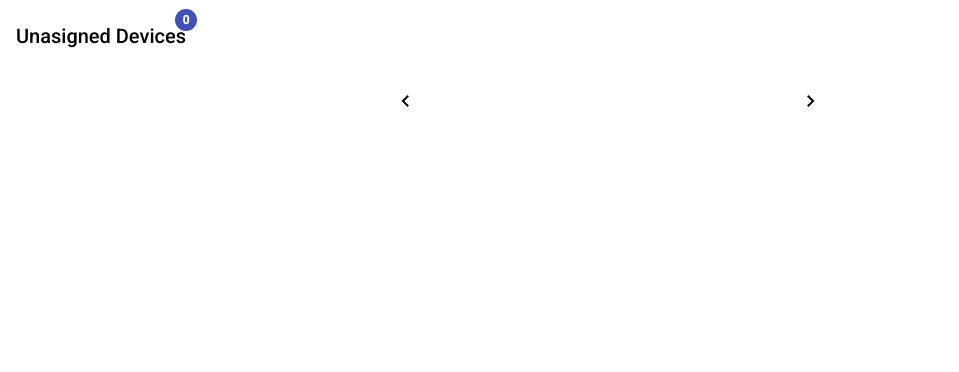
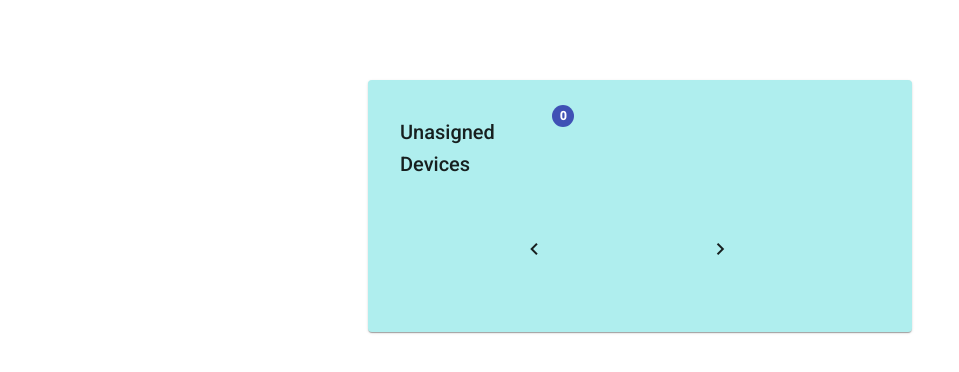
Before and after one commit to al375840/Sistema_domotico, an Angular app in the folder Cliente/: page / in a window 1280 px wide. Shown: the top 372 px of the page, without its empty margins (0-959 px from the left). Built offline with nearby package versions, Linux system fonts and the light colour scheme; what cdk-drag-scroll would draw is missing.

Commit message:
Decoracion turquesa carta

```diff
--- a/Cliente/src/app/app.component.css
+++ b/Cliente/src/app/app.component.css
@@ -0,0 +1,4 @@
+.my-card {
+    height: 350px;
+    width: 350px;
+  }
--- a/Cliente/src/app/app.component.html
+++ b/Cliente/src/app/app.component.html
@@ -1 +1,3 @@
-<app-unasign-list></app-unasign-list>
+
+
+    <app-unasign-list></app-unasign-list>
--- a/Cliente/src/app/devices/unasign-list/unasign-list.component.css
+++ b/Cliente/src/app/devices/unasign-list/unasign-list.component.css
@@ -1,15 +1,33 @@
+
+.mycard{
+  width: 40%;
+  height: 25%;
+  min-width: 300px;
+  max-width: 600px;
+  min-height: 220px;
+  max-height: 600px;
+  margin-top: 5rem;
+  background-color:paleturquoise;
+    justify-content: center;
+    align-items: center;
+    margin-left: auto;
+    margin-right: auto;
+  border: 2cm;
+}
+
 .tittle{
-    position: fixed;
+    /*position: fixed;*/
     margin-top: 1em;
     margin-left: 1rem;
+    margin-right: 65%;
     font-size: 20px;
 }
 
 .unasigned-container {
     display: flex;
-    position: fixed;
+    /* position: fixed; */
     width: 95%;
-    margin-top: 5rem;
+    margin-top: 3rem;
     justify-content: center;
     align-items: center;
 }
@@ -22,9 +40,11 @@
     max-width: 95%;
     margin: 0px 15%;
     scroll-behavior: smooth;
+    background-color:paleturquoise;
 }
 
 .unasigned-box {
+
     width: 70px;
     height: 70px;
     border-right: none;
--- a/Cliente/src/app/devices/unasign-list/unasign-list.component.html
+++ b/Cliente/src/app/devices/unasign-list/unasign-list.component.html
@@ -1,4 +1,7 @@
+<mat-card class="mycard">
+  <mat-card-title>
 <h2 class="tittle" matBadge={{devices.length}} matBadgePosition="after above" matBadgeColor="primary">Unasigned Devices</h2>
+</mat-card-title>
 <div cdkDropListGroup>
   <div overflow="scroll" class="unasigned-container" >
     <button (click)="scrollLeft()" mat-icon-button><mat-icon>keyboard_arrow_left</mat-icon></button>
```
